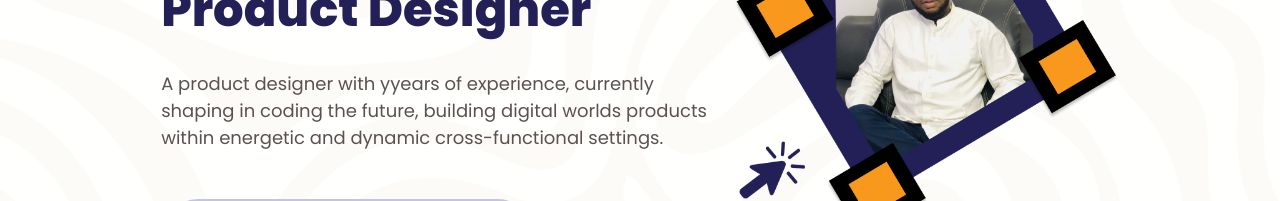
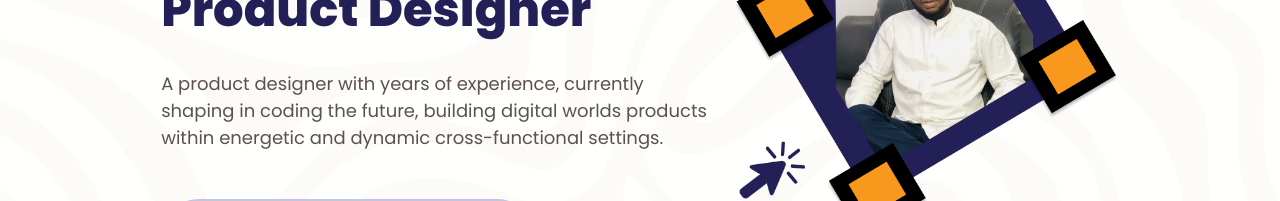
Before and after one commit to kmgmedia/build-cv-with-react-js-app, a React (Create React App) app: page / in a window 1280 px wide. Shown: the part 426-627 px from the top of the page. Built offline with nearby package versions, Linux system fonts and the light colour scheme.

Commit message:
Checking

```diff
--- a/src/Components/Landingpage/Hero.jsx
+++ b/src/Components/Landingpage/Hero.jsx
@@ -37,7 +37,7 @@ const Hero = () => {
                                 </div>
 
                                 <div data-aos= "zoom-in" className='hero-p'>
-                                    <p>A product designer with yyears of experience, currently <br/>
+                                    <p>A product designer with years of experience, currently <br/>
                                         shaping in coding the future, building digital worlds products <br/>
                                         within energetic and dynamic cross-functional settings.
                                     </p>
```
